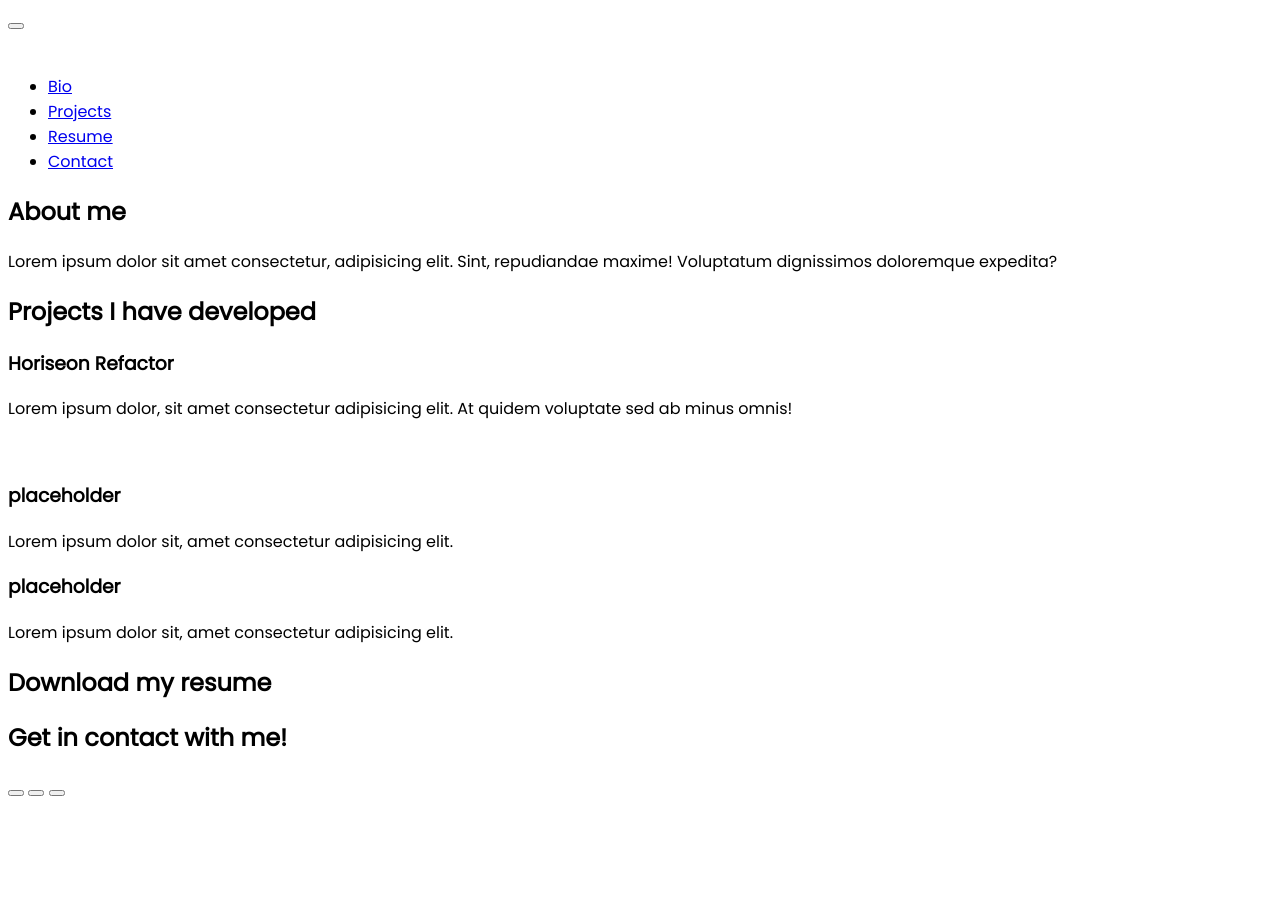
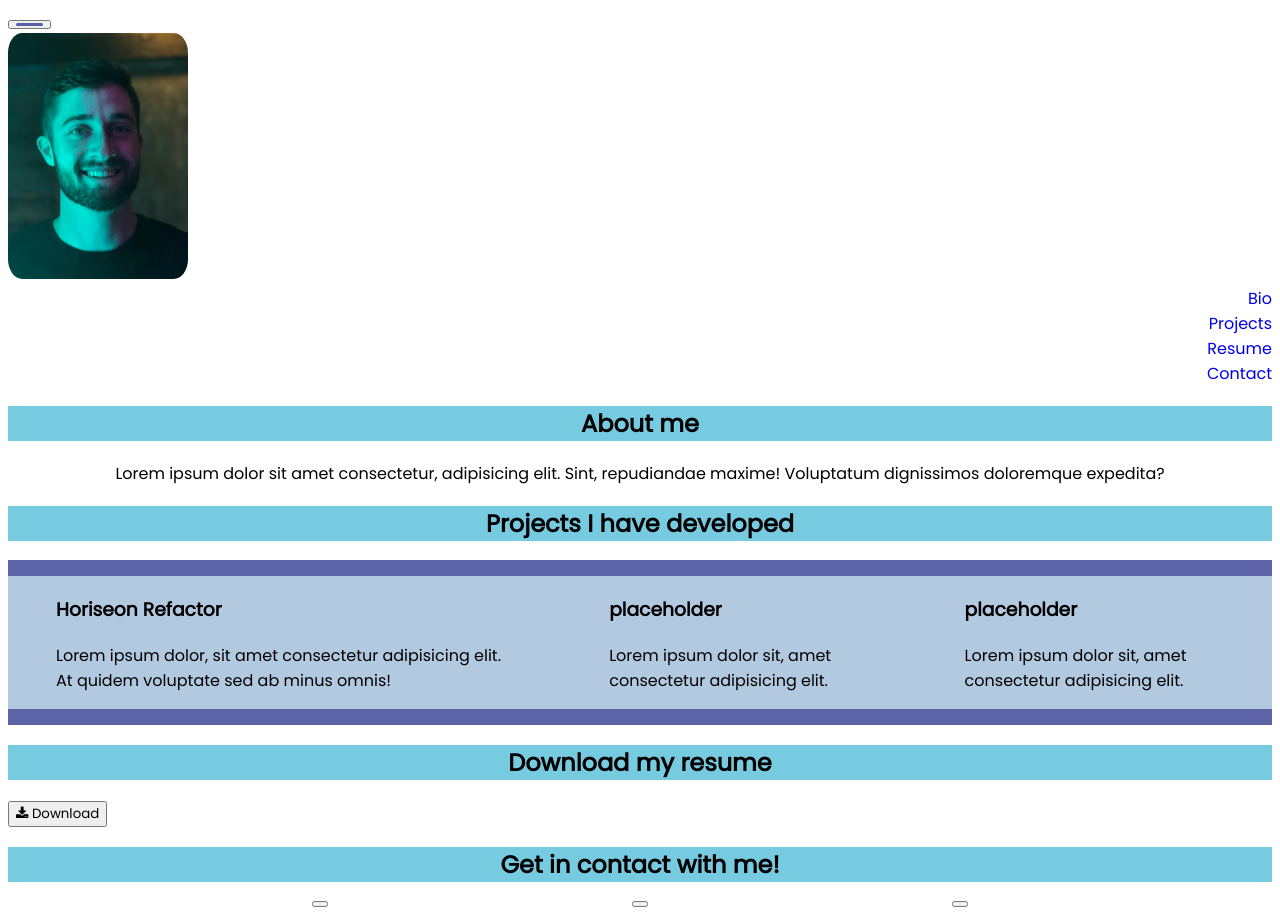
Before and after one commit to mbottoms3/micah_bottoms_portfolio, a plain HTML site: page index.html in a window 1280 px wide. Shown: the part 83-998 px from the top of the page. Before the commit the page ends 891 px from the top, so only its background shows below. Drawn offline with Linux system fonts and the light colour scheme.

Commit message:
finished as much css as I could and added comments.  added images to assets folder

```diff
--- a/assets/css/style.css
+++ b/assets/css/style.css
@@ -1,33 +1,98 @@
+:root {
+    --themeDark: rgba(19, 30, 128, 0.692);
+    --themeLight: rgba(95, 194, 219, 0.849);
+    --themeAccent: rgb(178, 201, 223);
+}
+
 * {
     font-family: 'Poppins', sans-serif;
+
 }
 
 
-
-
+/* build structure and containers first, then aesthetics */
+/* dev desktop first, tailor mobile second */
 
 /* classes and ids below  */
 
-.header{}
+.header{
+    display: flex;
+    justify-content: center;
+    background: var(--themeDark);
+}
 
 .nav-toggle{}
 
-.hamburger{}
+.hamburger{
+    background: var(--themeDark);
+    width: 2em;
+    height: 3px;
+    border-radius: 1em;
+    display: block;
+    position: relative;
+}
 
-.photoMicah{}
+.photoMicah{
+    width: 180px;
+    border-radius: 8%;
+}
+/* .photoMicahs{
+    border: 3px solid blue;
+} */
 
-.nav{}
+.nav{
+    text-decoration: none;
+}
 
-.nav-list{}
+.nav-list{
 
-.topics{}
+    list-style: none;
+    display: flex;
+    height: 100%;
+    flex-direction: column;
+    justify-content: end;
+    align-items: flex-end;
+    margin: 0;
+    padding: 0;
+}
+.nav-link{
+    text-decoration: none;
+}
+.topics{
+    display: flex;
+    justify-content: center;
+    background: var(--themeLight);
+}
 
-.aboutMe{}
+.aboutMe{
+    display: flex;
+    justify-content: center;
+}
 
-.projects{}
+.projects{
+    display: flex;
+    justify-content: space-around;
+    background: var(--themeDark);
+    padding: 1em 0 1em 0;
 
-.project{}
+    /* border: solid 1px black; */
+    /* margin: 0 1em 0 1em; */
+}
 
+/* get this to fit in mobile view  */
+.project{
+    justify-content: space-around;
+    background: var(--themeAccent);
+    padding: 0 3em 0 3em;
+    viewport-fit: 100%;
+}
+
+.footer{
+    display: flex;
+    justify-content: space-evenly;
+}
+
+/* add image links for contact */
 #email{}
 
 #gitHub{}
--- a/index.html
+++ b/index.html
@@ -15,16 +15,17 @@
 <body>
     <header>
         <!-- style class -->
-        <h1 class="header">Micah Bottoms</h1>
+        <h1 class="header">Micah Bottoms Portfolio</h1>
 
         <!-- maybe take this out? -->
+        <section>
             <button class="nav-toggle" aria-label="toggle navigation">
                 <span class="hamburger"></span>
             </button>
 
             <!-- maybe put the headshot in the header? -->
-        <div class="photoMicah">
-            <img src="" alt="">
+            <div class="photoMicahs">
+                <img class="photoMicah" src="./assets/images/photo (2).jpg" alt="Micah Bottoms headshot">
             </div>
 
             <!-- two classes -->
@@ -37,9 +38,11 @@
 
                 </ul>
             </nav>
+        </section>
+
     </header>
 
-    <main>
+    <main class="main">
 
         <!-- bio section -->
         <section>
@@ -56,8 +59,13 @@
                 <div class="project">
                     <h3>Horiseon Refactor</h3>
                     <p>Lorem ipsum dolor, sit amet consectetur adipisicing elit. At quidem voluptate sed ab minus omnis!</p>
-                    <a href="#horiseon"><img src="" alt=""></a>
+                    <!-- <div class="big_container" class="img">
+                        <a href="#horiseon"><img src="./assets/images/screenshot.png" alt="">Screenshot of first project</a> -->
+                    <!-- </div> -->
+                    <!-- I do not understand how to get this image to fit -->
+
                 </div>
+
 
                 <div class="project">
                     <h3>placeholder</h3>
@@ -71,10 +79,14 @@
             </div>
         </section>
 
-        <!-- resume section  -->
+        <!-- add downloadable resume to button -->
         <section>
             <h2 class="topics" id="resume">Download my resume</h2>
-            <a href=""></a>
+            <link rel="stylesheet" href="https://cdnjs.cloudflare.com/ajax/libs/font-awesome/4.7.0/css/font-awesome.min.css">
+
+            <!-- Auto width -->
+            <button class="btn"><i class="fa fa-download"></i> Download</button>
+
         </section>
 
 
@@ -83,28 +95,29 @@
 
     </main>
 
-
-</body>
-
     <!-- make footer the contact section -->
     <footer>
         <div>
             <h2 class="topics" id="contact">Get in contact with me!</h2>
-        <div>
+            <div class="footer">
                 <!-- ids for images to links -->
-            <button id="email" aria-label="">
+                <button class="footer" id="email" aria-label="">
 
                 </button>
 
-            <button id="gitHub" aria-label="">
+                <button class="footer" id="gitHub" aria-label="">
 
                 </button>
 
-            <button id="linkedIn" aria-label="">
+                <button class="footer" id="linkedIn" aria-label="">
 
                 </button>
             </div>
         </div>
     </footer>
 
+</body>
+
+
+
 </html>
```
Also changed, not shown: assets/images/photo (2).jpg (added), 2 other files. Lines whose indentation alone changed are shown as unchanged.
